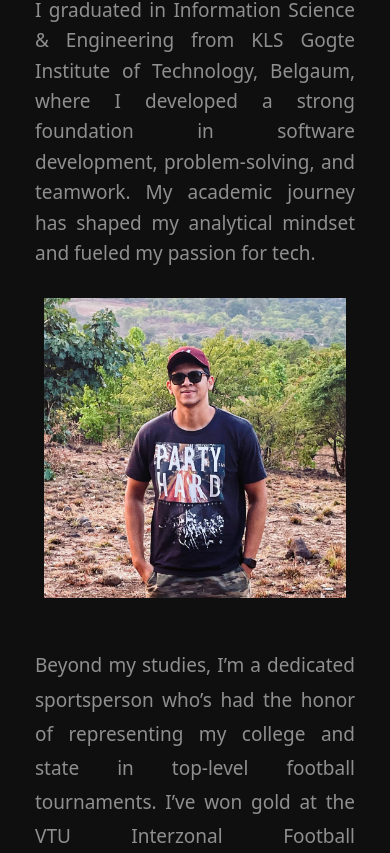
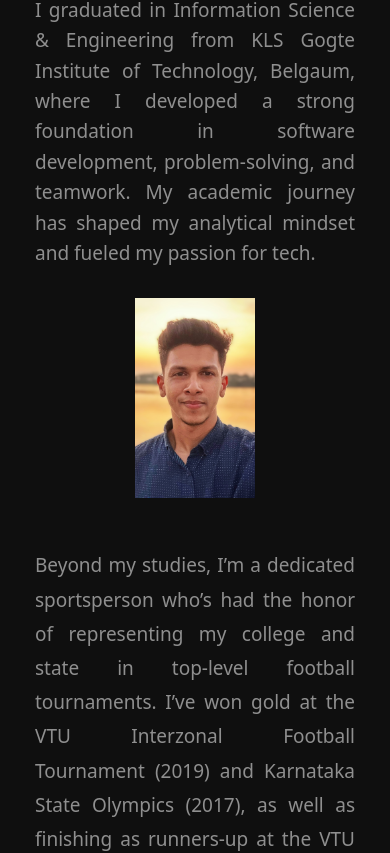
Before and after one commit to rohitashtekar/portfolio, a React (Vite) app in the folder Portfolio/: page /about in a window 390 px wide. Shown: the part 766-1619 px from the top of the page. Built offline with nearby package versions, Linux system fonts and the light colour scheme.

Commit message:
UPDATE: changed about page img, img responsiveness fix

```diff
--- a/Portfolio/src/styles/pages/about.css
+++ b/Portfolio/src/styles/pages/about.css
@@ -64,7 +64,6 @@
   }
 
   .details {
-    flex-direction: column;
     text-align: center;
     gap: 2rem;
   }
@@ -97,8 +96,7 @@
   }
 
   .about-img {
-    height: 15rem;
-    max-width: 100%;
+    height: 10rem;
     margin-bottom: 1rem;
   }
 
```
Also changed, not shown: Portfolio/src/assets/abt-img.webp.
